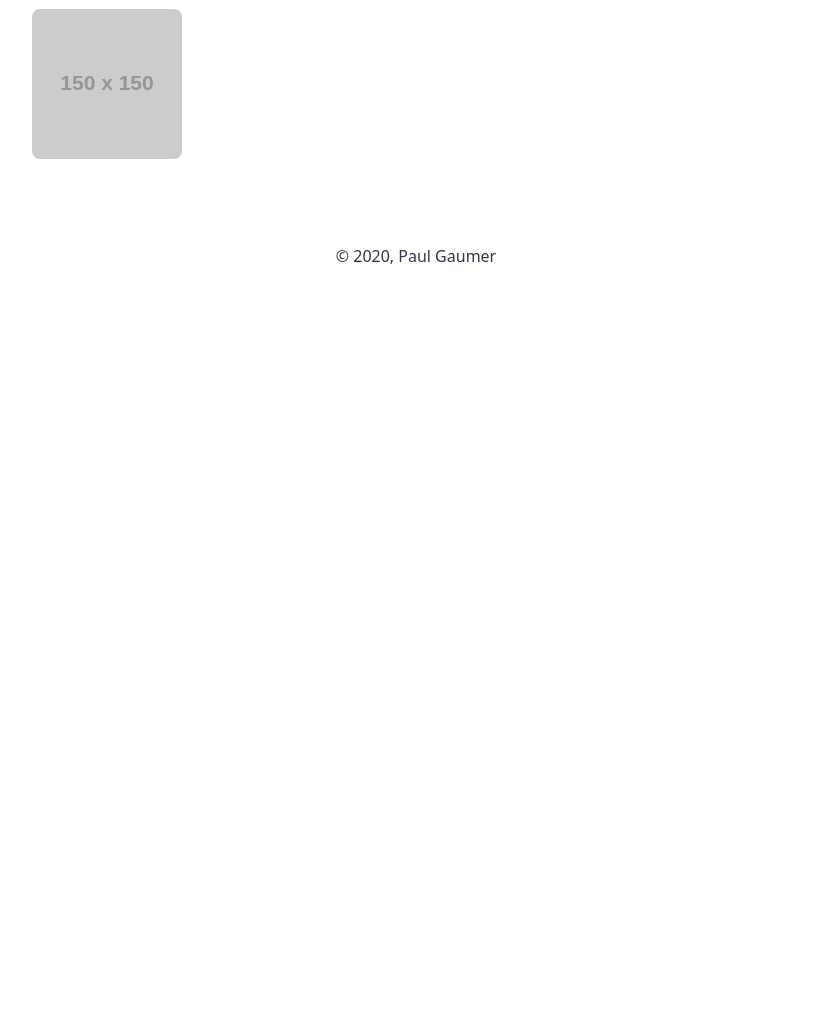
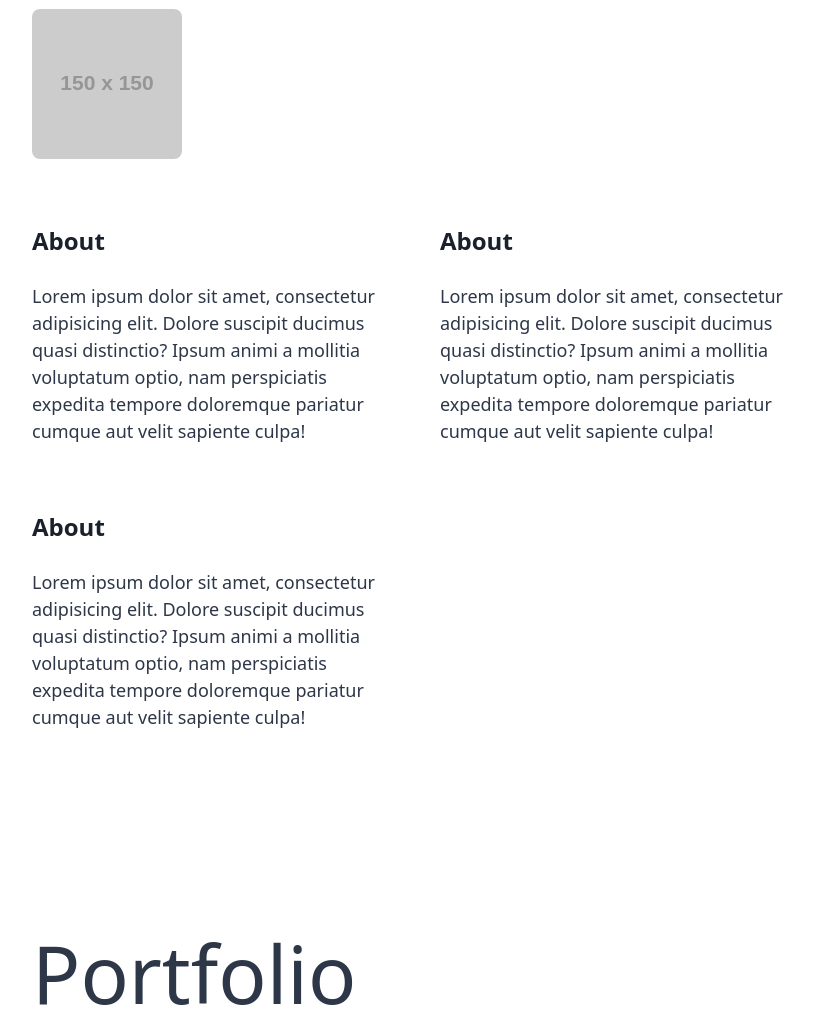
Before and after one commit to paulgaumer/v3_portfolio, a Gatsby site: page / in a window 1280 px wide. Shown: the part 500-1526 px from the top of the page, without its empty margins (224-1038 px from the left). Before the commit the page ends 800 px from the top, so only its background shows below. Built offline with nearby package versions, Linux system fonts and the light colour scheme; Gatsby itself is replaced by a stand-in of ours; placeholder pictures from the web are drawn by us; what @tailwindcss/ui would draw is missing.

Commit message:
wip: add navSection & portfolioSection

```diff
--- a/src/components/header/navLink.js
+++ b/src/components/header/navLink.js
@@ -3,7 +3,7 @@ import { Link } from "gatsby"
 import PropTypes from "prop-types"
 
 const NavLink = ({ gatsbyLink, href, linkText }) => {
-  const classes = `pb-4 ml-6 text-gray-500 border-b border-transparent xl:pb-6 lg:ml-8 lg:text-base xl:text-lg hover:text-gray-900 capitalize inline-block antialiased`
+  const classes = `pb-4 ml-6 text-gray-600 border-b border-transparent xl:pb-6 lg:ml-8 lg:text-base xl:text-lg hover:text-gray-900 capitalize inline-block antialiased`
 
   if (gatsbyLink) {
     return (
--- /dev/null
+++ b/src/components/indexPage/navSection.js
@@ -0,0 +1,65 @@
+import React from "react"
+import { Link } from "gatsby"
+import PropTypes from "prop-types"
+import SectionContainer from "../layout/sectionContainer"
+
+const NavItem = ({ href, title, description }) => {
+  return (
+    <div>
+      <Link
+        to={href}
+        className="text-2xl font-semibold text-gray-900 capitalize md:text-2xl lg:text-2-5xl"
+      >
+        <h3>{title}</h3>
+      </Link>
+      <p className="mt-2 md:mt-4 lg:mt-6">{description}</p>
+    </div>
+  )
+}
+
+const NavSection = () => {
+  return (
+    <SectionContainer>
+      <ul className="mt-16 md:text-lg lg:grid lg:grid-cols-2 lg:gap-x-12 lg:gap-y-16">
+        <li className="">
+          <NavItem
+            href="/about"
+            title="about"
+            description="Lorem ipsum dolor sit amet, consectetur adipisicing elit. Dolore
+        suscipit ducimus quasi distinctio? Ipsum animi a mollitia voluptatum
+        optio, nam perspiciatis expedita tempore doloremque pariatur cumque aut
+        velit sapiente culpa!"
+          />
+        </li>
+        <li className="">
+          <NavItem
+            href="/about"
+            title="about"
+            description="Lorem ipsum dolor sit amet, consectetur adipisicing elit. Dolore
+        suscipit ducimus quasi distinctio? Ipsum animi a mollitia voluptatum
+        optio, nam perspiciatis expedita tempore doloremque pariatur cumque aut
+        velit sapiente culpa!"
+          />
+        </li>
+        <li className="">
+          <NavItem
+            href="/about"
+            title="about"
+            description="Lorem ipsum dolor sit amet, consectetur adipisicing elit. Dolore
+        suscipit ducimus quasi distinctio? Ipsum animi a mollitia voluptatum
+        optio, nam perspiciatis expedita tempore doloremque pariatur cumque aut
+        velit sapiente culpa!"
+          />
+        </li>
+      </ul>
+    </SectionContainer>
+  )
+}
+
+export default NavSection
+
+NavItem.propTypes = {
+  href: PropTypes.string.isRequired,
+  title: PropTypes.string.isRequired,
+  description: PropTypes.string.isRequired,
+}
--- /dev/null
+++ b/src/components/indexPage/portfolioSection.js
@@ -0,0 +1,16 @@
+import React from "react"
+import SectionContainer from "../layout/sectionContainer"
+
+const PortfolioSection = () => {
+  return (
+    <SectionContainer>
+      <div className="mt-20 md:mt-32 lg:mt-48" id="portfolio">
+        <h2 className="text-4xl font-semibold leading-tight text-gray-800 md:text-5xl lg:text-6xl lg:font-medium xl:text-7xl">
+          Portfolio
+        </h2>
+      </div>
+    </SectionContainer>
+  )
+}
+
+export default PortfolioSection
--- a/src/components/layout/sectionContainer.js
+++ b/src/components/layout/sectionContainer.js
@@ -3,7 +3,7 @@ import PropTypes from "prop-types"
 
 const SectionContainer = ({ children }) => {
   return (
-    <section class="max-w-xl px-6 mx-auto lg:max-w-3xl lg:px-0">
+    <section className="max-w-xl px-6 mx-auto lg:max-w-3xl lg:px-0">
       {children}
     </section>
   )
--- a/src/pages/index.js
+++ b/src/pages/index.js
@@ -2,11 +2,15 @@ import React from "react"
 import Layout from "../components/layout/layout"
 import SEO from "../components/seo"
 import HeroSection from "../components/indexPage/heroSection"
+import NavSection from "../components/indexPage/navSection"
+import PortfolioSection from "../components/indexPage/portfolioSection"
 
 const IndexPage = () => (
   <Layout>
     <SEO title="Home" />
     <HeroSection />
+    <NavSection />
+    <PortfolioSection />
   </Layout>
 )
 
```
